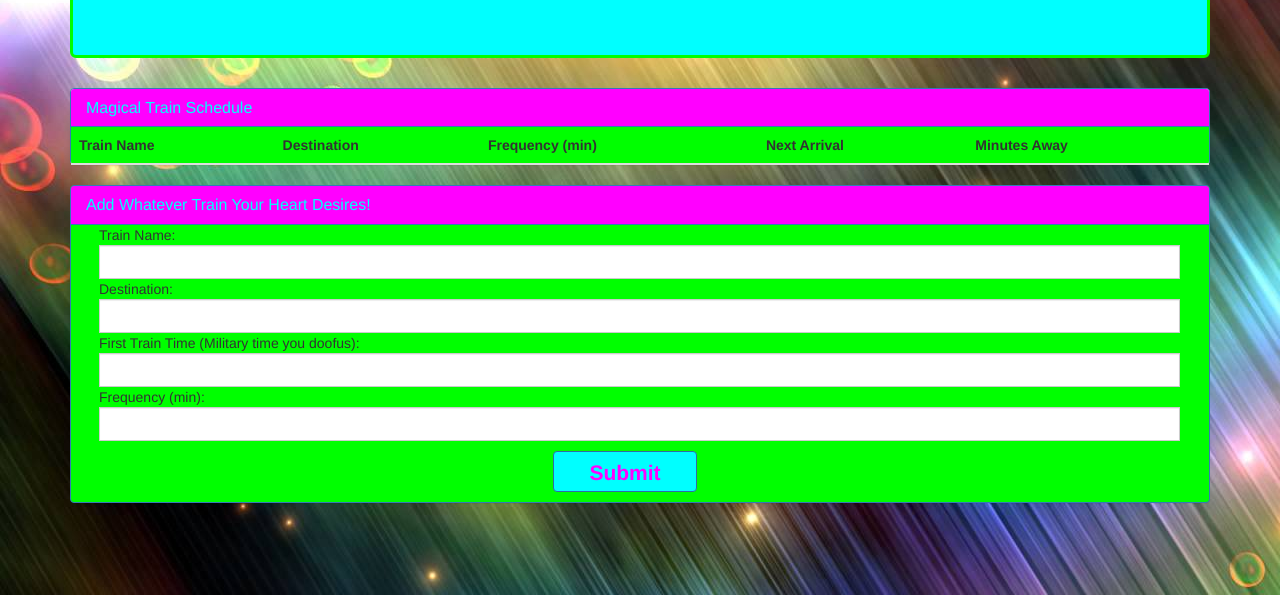
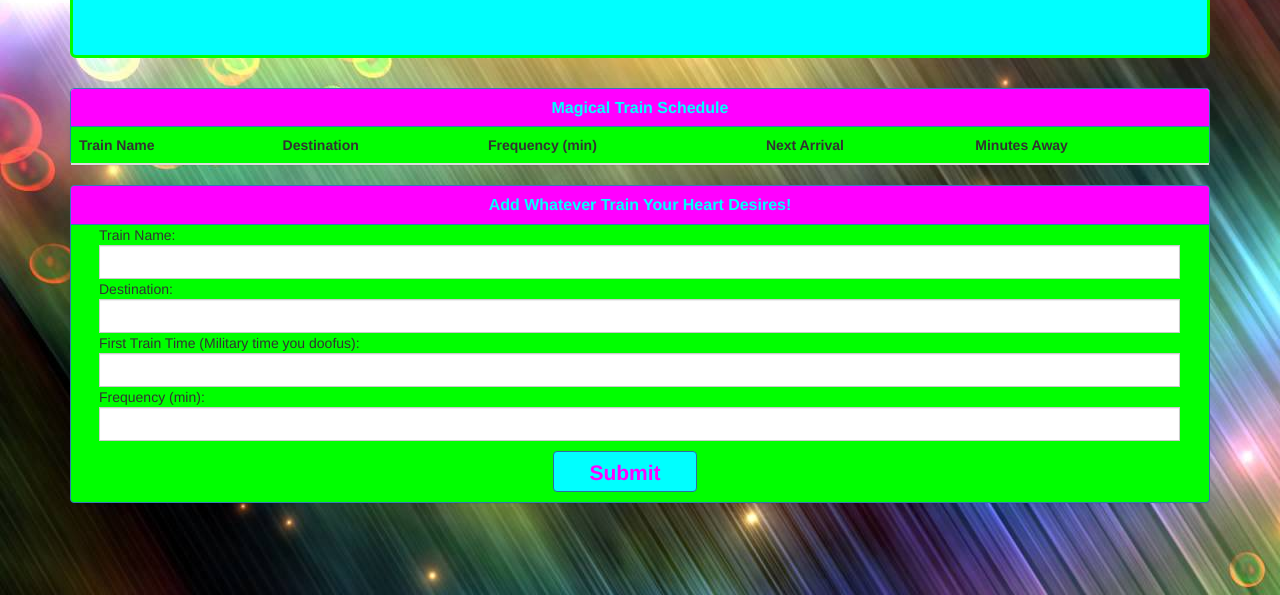
Before and after one commit to harry1386/Train-Homework, a plain HTML site: page index.html in a window 1280 px wide. Shown: the part 205-800 px from the top of the page. Drawn offline with nearby package versions, Linux system fonts and the light colour scheme; no server answers.

Commit message:
style stuff, cleaned up app.js

```diff
--- a/assets/javascript/app.js
+++ b/assets/javascript/app.js
@@ -1,3 +1,5 @@
+$(document).ready(function() {
+
 var name;
 var destination;
 var start;
@@ -5,13 +7,7 @@ var frequency;
 var min;
 var appart;
 var difference;
-var nextArr
-
-
-
-$(document).ready(function() {
-
-
+var nextArr;
 
 	  // Initialize Firebase
   var config = {
--- a/index.html
+++ b/index.html
@@ -25,8 +25,8 @@
         <div class="row">
             <div class="col-sm-12">
                 <div class="panel panel-primary">
-                    <div class="panel-heading"  style="background-color: #FF00FF ; color: #00FFFF; font-weight: bold;">
-                        <h2 class="panel-title">
+                    <div class="panel-heading"  style="background-color: #FF00FF ; color: #00FFFF; font-weight: bold; text-align: center;">
+                        <h2 class="panel-title" style="font-weight: bold;">
                            Magical Train Schedule
                         </h2>
                     </div>
@@ -50,8 +50,8 @@
        <div class="row" >
             <div class="col-sm-12">
                 <div class="panel panel-primary" id="addtable">
-                    <div class="panel-heading"  style="background-color: #FF00FF ; color: #00FFFF; font-weight: 900;">
-                        <h2 class="panel-title">
+                    <div class="panel-heading"  style="background-color: #FF00FF ; color: #00FFFF; font-weight: 900; text-align: center;">
+                        <h2 class="panel-title" style="font-weight: bold;">
                            Add Whatever Train Your Heart Desires!
                         </h2>
                     </div>
```
